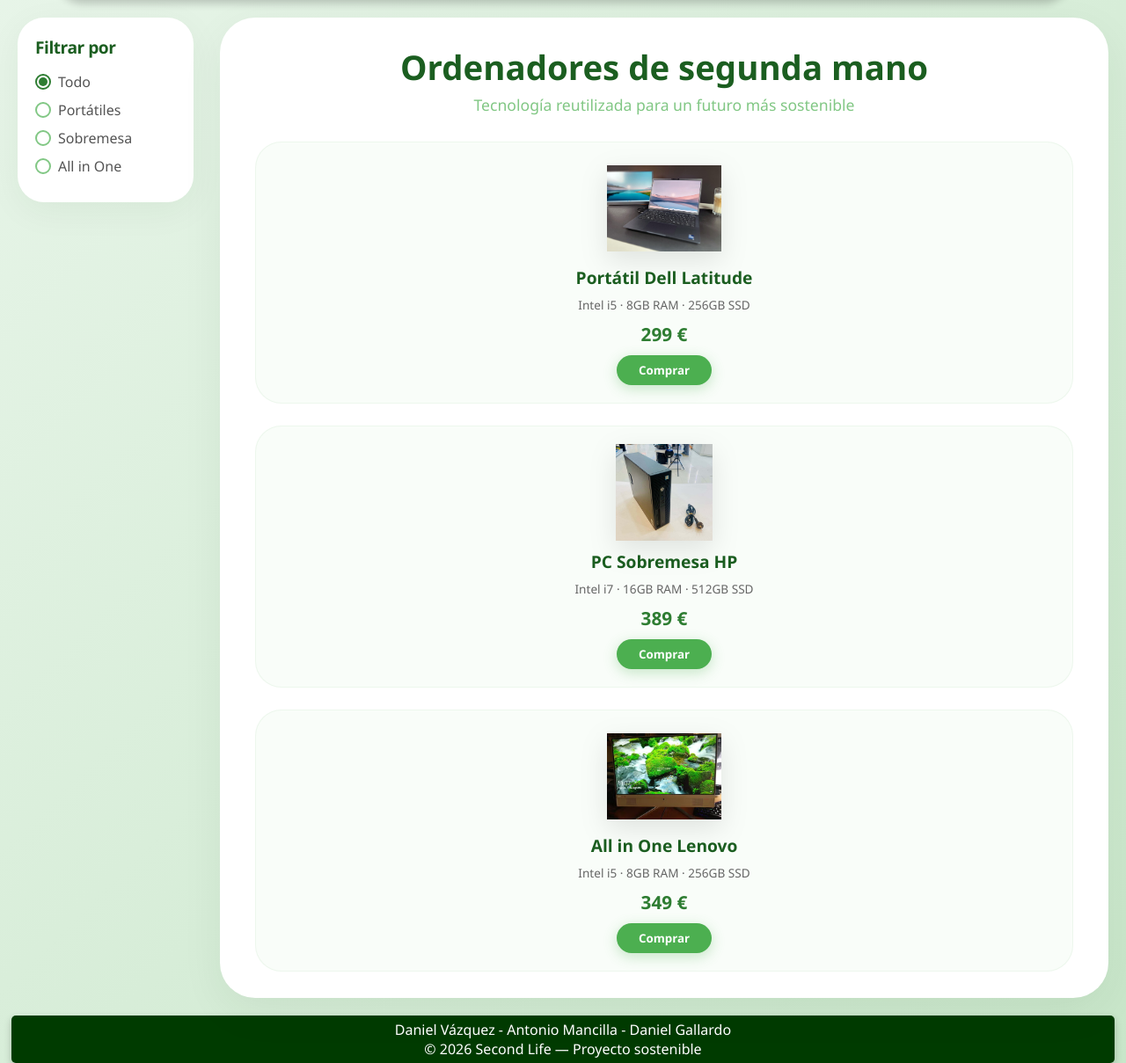
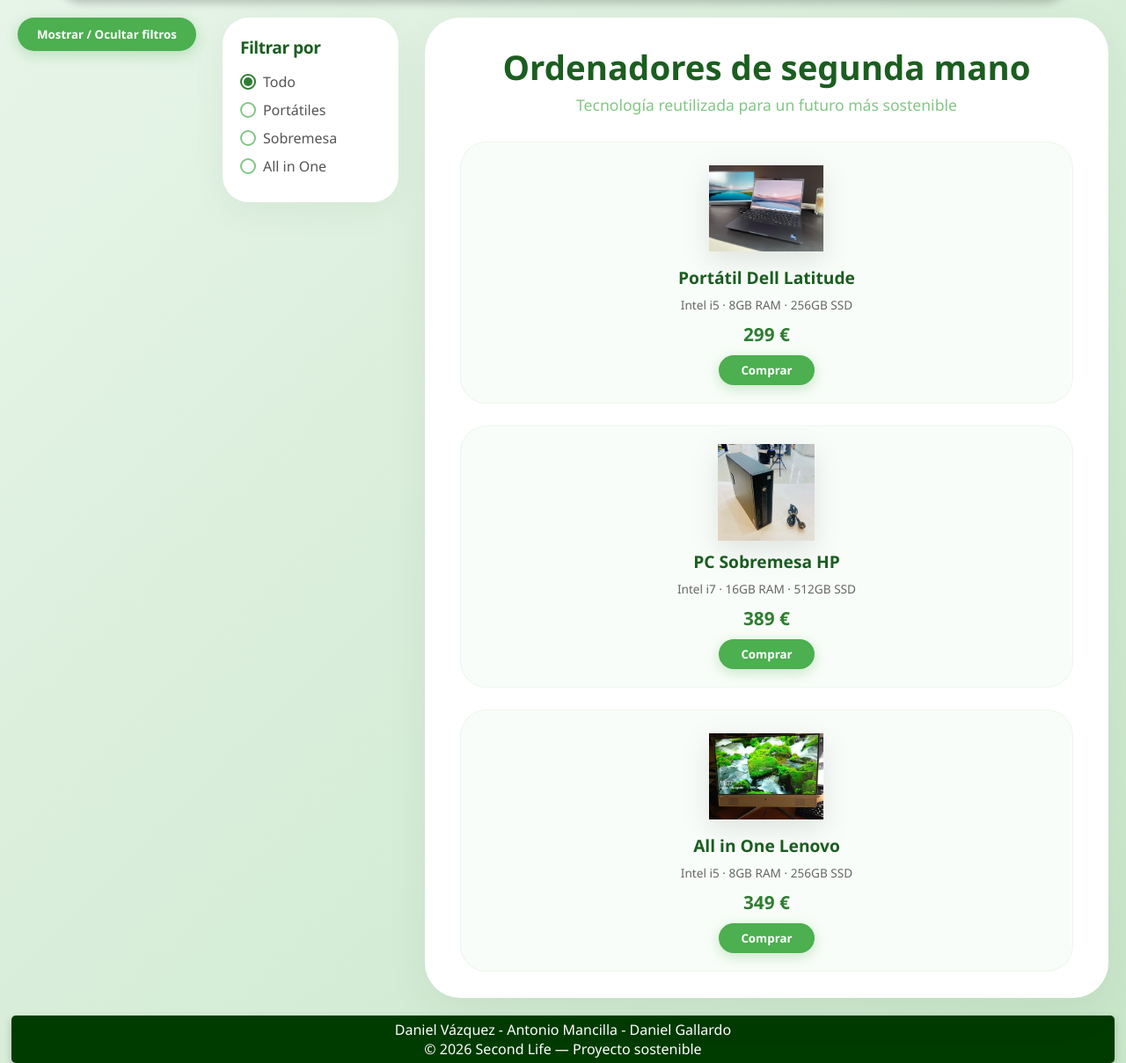
Before and after one commit to amancab828/Sostenibilidad_P6, a PHP site: page / in a window 1280 px wide. Shown: the part 78-1287 px from the top of the page at 88% size. Run offline with PHP 8.4, Linux system fonts and the light colour scheme.

Commit message:
Retoques finales

```diff
--- a/assets/css/index.css
+++ b/assets/css/index.css
@@ -1,12 +1,37 @@
 .shop-layout {
     display: flex;
-    max-width: 1300px;
+    max-width: 1500px;
     margin: 20px auto;
     padding: 0 20px;
     gap: 30px;
 }
 
 /* SIDEBAR */
+
+/* cuando está oculta */
+.sidebar-oculta{
+    transform: translateX(-2250px);
+}
+
+#toggleFiltros{
+    background-color: #4caf50;
+    color: white;
+    border: none;
+    padding: 10px 22px;
+    border-radius: 50px;
+    font-weight: 700;
+    cursor: pointer;
+    transition: 0.3s;
+    box-shadow: 0 4px 15px rgba(76, 175, 80, 0.3);
+    height: fit-content;
+}
+
+#toggleFiltros:hover{
+    background-color:#388e3c;
+    box-shadow:0 6px 20px rgba(76, 175, 80, 0.4);
+    transform: scale(1.05);
+}
+
 .sidebar {
     width: 200px;
     background-color: #ffffff;
@@ -14,6 +39,7 @@
     border-radius: 30px;
     box-shadow: 0 10px 40px rgba(0, 50, 0, 0.05);
     height: fit-content;
+    transition: transform 0.3s ease;
 }
 
 .sidebar h2 {
--- a/assets/js/index.js
+++ b/assets/js/index.js
@@ -1,4 +1,7 @@
 document.addEventListener("DOMContentLoaded", function () {
+
+    const boton = document.getElementById("toggleFiltros");
+    const sidebar = document.getElementById("sidebar");
 
     const checkboxes = document.querySelectorAll(".sidebar input[type='checkbox']");
     const productos = document.querySelectorAll(".product-card");
@@ -49,4 +52,15 @@
 
     });
 
+    boton.addEventListener("click", function () {
+
+        sidebar.classList.toggle("sidebar-oculta");
+
+        if (sidebar.classList.contains("sidebar-oculta")) {
+            boton.textContent = "Mostrar filtros";
+        } else {
+            boton.textContent = "Ocultar filtros";
+        }
+    });
+
 });
--- a/index.php
+++ b/index.php
@@ -20,8 +20,10 @@
 
 <div class="shop-layout">
 
+    <button id="toggleFiltros">Mostrar / Ocultar filtros</button>
+
     <!-- BARRA LATERAL -->
-    <aside class="sidebar">
+    <aside class="sidebar" id="sidebar">
         <h2>Filtrar por</h2>
 
         <label>
```
Also changed, not shown: README.md.
